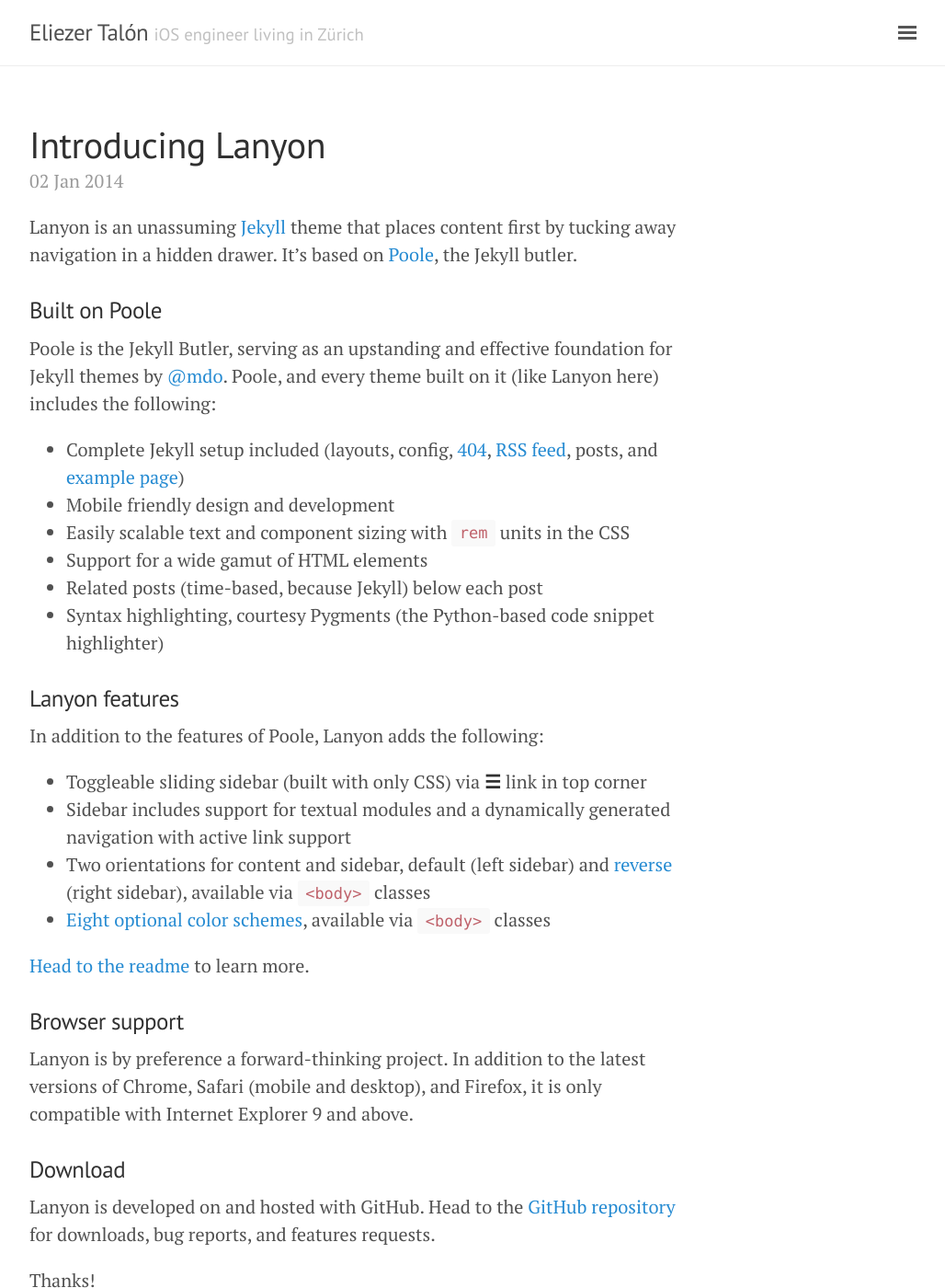
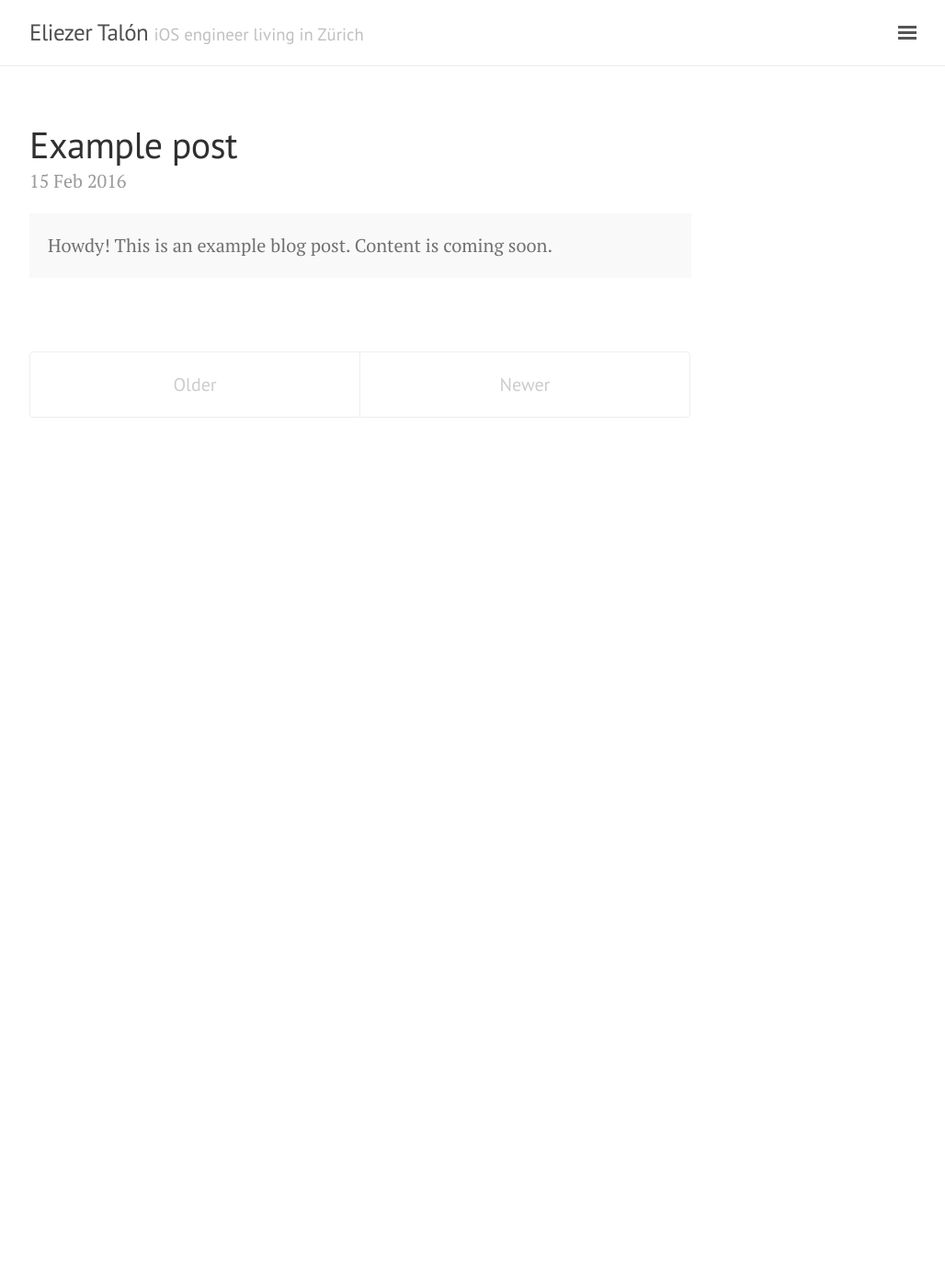
Before and after one commit to elitalon/elitalon.github.io, a Jekyll site: the page built from index.html, in a window 1280 px wide and 1400 px high. Shown: the whole window at 92% size, without its empty margins (248-1276 px from the left). Built offline with Jekyll 4.4.1, drawn with Linux system fonts in a browser that asks for light colours; the list of posts is cut into pages by our own code; some of the changed text lies outside the part shown.

Commit message:
Clean up sample content from Poole template

```diff
--- a/_config.yml
+++ b/_config.yml
@@ -30,5 +30,6 @@
 
 # License
 license:
+  source: "https://github.com/elitalon/elitalon.github.io"
   url:    "http://creativecommons.org/licenses/by/4.0/"
   title:  "Creative Commons Attribution 4.0"
--- a/_includes/sidebar.html
+++ b/_includes/sidebar.html
@@ -36,7 +36,7 @@
   </div>
 
   <div class="sidebar-item">
-    <p>This site is <a href="https://github.com/elitalon/elitalon.github.io" title="View source code on GitHub">open source</a>. Content licensed under <a rel="license" href="{{ site.license.url }}">{{ site.license.title }}</a>
+    <p>This site is <a href="{{ site.license.source }}" title="View source code on GitHub">open source</a>. Content licensed under <a rel="license" href="{{ site.license.url }}">{{ site.license.title }}</a>
     </p>
   </div>
 </div>
--- a/_posts/2013-12-31-whats-jekyll.md
+++ /dev/null
@@ -1,12 +0,0 @@
----
-layout: post
-title: What's Jekyll?
----
-
-[Jekyll](http://jekyllrb.com) is a static site generator, an open-source tool for creating simple yet powerful websites of all shapes and sizes. From [the project's readme](https://github.com/mojombo/jekyll/blob/master/README.markdown):
-
-  > Jekyll is a simple, blog aware, static site generator. It takes a template directory [...] and spits out a complete, static website suitable for serving with Apache or your favorite web server. This is also the engine behind GitHub Pages, which you can use to host your project’s page or blog right here from GitHub.
-
-It's an immensely useful tool and one we encourage you to use here with Lanyon.
-
-Find out more by [visiting the project on GitHub](https://github.com/mojombo/jekyll).
--- a/_posts/2014-01-01-example-content.md
+++ /dev/null
@@ -1,122 +0,0 @@
----
-layout: post
-title: Example content
----
-
-
-<div class="message">
-  Howdy! This is an example blog post that shows several types of HTML content supported in this theme.
-</div>
-
-Cum sociis natoque penatibus et magnis <a href="#">dis parturient montes</a>, nascetur ridiculus mus. *Aenean eu leo quam.* Pellentesque ornare sem lacinia quam venenatis vestibulum. Sed posuere consectetur est at lobortis. Cras mattis consectetur purus sit amet fermentum.
-
-> Curabitur blandit tempus porttitor. Nullam quis risus eget urna mollis ornare vel eu leo. Nullam id dolor id nibh ultricies vehicula ut id elit.
-
-Etiam porta **sem malesuada magna** mollis euismod. Cras mattis consectetur purus sit amet fermentum. Aenean lacinia bibendum nulla sed consectetur.
-
-## Inline HTML elements
-
-HTML defines a long list of available inline tags, a complete list of which can be found on the [Mozilla Developer Network](https://developer.mozilla.org/en-US/docs/Web/HTML/Element).
-
-- **To bold text**, use `<strong>`.
-- *To italicize text*, use `<em>`.
-- Abbreviations, like <abbr title="HyperText Markup Langage">HTML</abbr> should use `<abbr>`, with an optional `title` attribute for the full phrase.
-- Citations, like <cite>&mdash; Mark otto</cite>, should use `<cite>`.
-- <del>Deleted</del> text should use `<del>` and <ins>inserted</ins> text should use `<ins>`.
-- Superscript <sup>text</sup> uses `<sup>` and subscript <sub>text</sub> uses `<sub>`.
-
-Most of these elements are styled by browsers with few modifications on our part.
-
-## Heading
-
-Vivamus sagittis lacus vel augue rutrum faucibus dolor auctor. Duis mollis, est non commodo luctus, nisi erat porttitor ligula, eget lacinia odio sem nec elit. Morbi leo risus, porta ac consectetur ac, vestibulum at eros.
-
-### Code
-
-Cum sociis natoque penatibus et magnis dis `code element` montes, nascetur ridiculus mus.
-
-{% highlight js %}
-// Example can be run directly in your JavaScript console
-
-// Create a function that takes two arguments and returns the sum of those arguments
-var adder = new Function("a", "b", "return a + b");
-
-// Call the function
-adder(2, 6);
-// > 8
-{% endhighlight %}
-
-Aenean lacinia bibendum nulla sed consectetur. Etiam porta sem malesuada magna mollis euismod. Fusce dapibus, tellus ac cursus commodo, tortor mauris condimentum nibh, ut fermentum massa.
-
-### Lists
-
-Cum sociis natoque penatibus et magnis dis parturient montes, nascetur ridiculus mus. Aenean lacinia bibendum nulla sed consectetur. Etiam porta sem malesuada magna mollis euismod. Fusce dapibus, tellus ac cursus commodo, tortor mauris condimentum nibh, ut fermentum massa justo sit amet risus.
-
-* Praesent commodo cursus magna, vel scelerisque nisl consectetur et.
-* Donec id elit non mi porta gravida at eget metus.
-* Nulla vitae elit libero, a pharetra augue.
-
-Donec ullamcorper nulla non metus auctor fringilla. Nulla vitae elit libero, a pharetra augue.
-
-1. Vestibulum id ligula porta felis euismod semper.
-2. Cum sociis natoque penatibus et magnis dis parturient montes, nascetur ridiculus mus.
-3. Maecenas sed diam eget risus varius blandit sit amet non magna.
-
-Cras mattis consectetur purus sit amet fermentum. Sed posuere consectetur est at lobortis.
-
-<dl>
-  <dt>HyperText Markup Language (HTML)</dt>
-  <dd>The language used to describe and define the content of a Web page</dd>
-
-  <dt>Cascading Style Sheets (CSS)</dt>
-  <dd>Used to describe the appearance of Web content</dd>
-
-  <dt>JavaScript (JS)</dt>
-  <dd>The programming language used to build advanced Web sites and applications</dd>
-</dl>
-
-Integer posuere erat a ante venenatis dapibus posuere velit aliquet. Morbi leo risus, porta ac consectetur ac, vestibulum at eros. Nullam quis risus eget urna mollis ornare vel eu leo.
-
-### Tables
-
-Aenean lacinia bibendum nulla sed consectetur. Lorem ipsum dolor sit amet, consectetur adipiscing elit.
-
-<table>
-  <thead>
-    <tr>
-      <th>Name</th>
-      <th>Upvotes</th>
-      <th>Downvotes</th>
-    </tr>
-  </thead>
-  <tfoot>
-    <tr>
-      <td>Totals</td>
-      <td>21</td>
-      <td>23</td>
-    </tr>
-  </tfoot>
-  <tbody>
-    <tr>
-      <td>Alice</td>
-      <td>10</td>
-      <td>11</td>
-    </tr>
-    <tr>
-      <td>Bob</td>
-      <td>4</td>
-      <td>3</td>
-    </tr>
-    <tr>
-      <td>Charlie</td>
-      <td>7</td>
-      <td>9</td>
-    </tr>
-  </tbody>
-</table>
-
-Nullam id dolor id nibh ultricies vehicula ut id elit. Sed posuere consectetur est at lobortis. Nullam quis risus eget urna mollis ornare vel eu leo.
-
------
-
-Want to see something else added? <a href="https://github.com/poole/poole/issues/new">Open an issue.</a>
--- a/_posts/2014-01-02-introducing-lanyon.md
+++ /dev/null
@@ -1,38 +0,0 @@
----
-layout: post
-title: Introducing Lanyon
----
-
-Lanyon is an unassuming [Jekyll](http://jekyllrb.com) theme that places content first by tucking away navigation in a hidden drawer. It's based on [Poole](http://getpoole.com), the Jekyll butler.
-
-### Built on Poole
-
-Poole is the Jekyll Butler, serving as an upstanding and effective foundation for Jekyll themes by [@mdo](https://twitter.com/mdo). Poole, and every theme built on it (like Lanyon here) includes the following:
-
-* Complete Jekyll setup included (layouts, config, [404](/404), [RSS feed](/atom.xml), posts, and [example page](/about))
-* Mobile friendly design and development
-* Easily scalable text and component sizing with `rem` units in the CSS
-* Support for a wide gamut of HTML elements
-* Related posts (time-based, because Jekyll) below each post
-* Syntax highlighting, courtesy Pygments (the Python-based code snippet highlighter)
-
-### Lanyon features
-
-In addition to the features of Poole, Lanyon adds the following:
-
-* Toggleable sliding sidebar (built with only CSS) via **☰** link in top corner
-* Sidebar includes support for textual modules and a dynamically generated navigation with active link support
-* Two orientations for content and sidebar, default (left sidebar) and [reverse](https://github.com/poole/lanyon#reverse-layout) (right sidebar), available via `<body>` classes
-* [Eight optional color schemes](https://github.com/poole/lanyon#themes), available via `<body>` classes
-
-[Head to the readme](https://github.com/poole/lanyon#readme) to learn more.
-
-### Browser support
-
-Lanyon is by preference a forward-thinking project. In addition to the latest versions of Chrome, Safari (mobile and desktop), and Firefox, it is only compatible with Internet Explorer 9 and above.
-
-### Download
-
-Lanyon is developed on and hosted with GitHub. Head to the <a href="https://github.com/poole/lanyon">GitHub repository</a> for downloads, bug reports, and features requests.
-
-Thanks!
--- /dev/null
+++ b/_posts/2016-02-15-example-content.md
@@ -0,0 +1,7 @@
+---
+layout: post
+title: Example post
+---
+<div class="message">
+  Howdy! This is an example blog post. Content is coming soon.
+</div>
--- a/about.md
+++ b/about.md
@@ -2,29 +2,8 @@
 layout: page
 title: About
 ---
+<p class="message">Hey there! This page should tell who I am.</p>
 
-<p class="message">
-  Hey there! This page is included as an example. Feel free to customize it for your own use upon downloading. Carry on!
-</p>
-
-In the novel, *The Strange Case of Dr. Jeykll and Mr. Hyde*, Mr. Poole is Dr. Jekyll's virtuous and loyal butler. Similarly, Poole is an upstanding and effective butler that helps you build Jekyll themes. It's made by [@mdo](https://twitter.com/mdo).
-
-There are currently two themes built on Poole:
-
-* [Hyde](http://hyde.getpoole.com)
-* [Lanyon](http://lanyon.getpoole.com)
-
-Learn more and contribute on [GitHub](https://github.com/poole).
-
-## Setup
-
-Some fun facts about the setup of this project include:
-
-* Built for [Jekyll](http://jekyllrb.com)
-* Developed on GitHub and hosted for free on [GitHub Pages](https://pages.github.com)
-* Coded with [Sublime Text 2](http://sublimetext.com), an amazing code editor
-* Designed and developed while listening to music like [Blood Bros Trilogy](https://soundcloud.com/maddecent/sets/blood-bros-series)
-
-Have questions or suggestions? Feel free to [open an issue on GitHub](https://github.com/poole/issues/new) or [ask me on Twitter](https://twitter.com/mdo).
+Have questions or suggestions? Feel free to [open an issue on GitHub]({{ site.license.source }}/issues/new) or [ask me on Twitter](https://twitter.com/elitalon).
 
 Thanks for reading!
```
